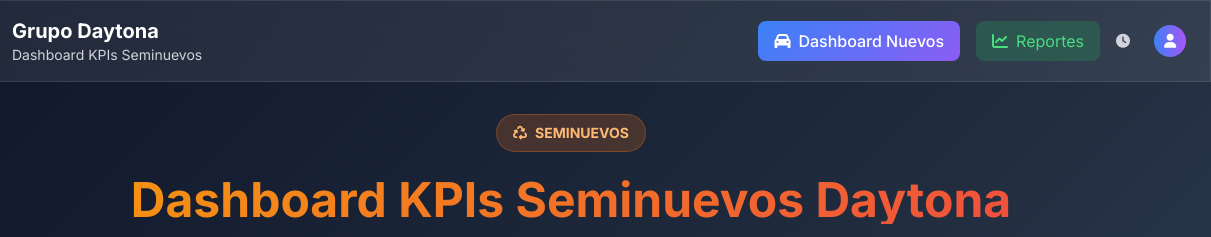
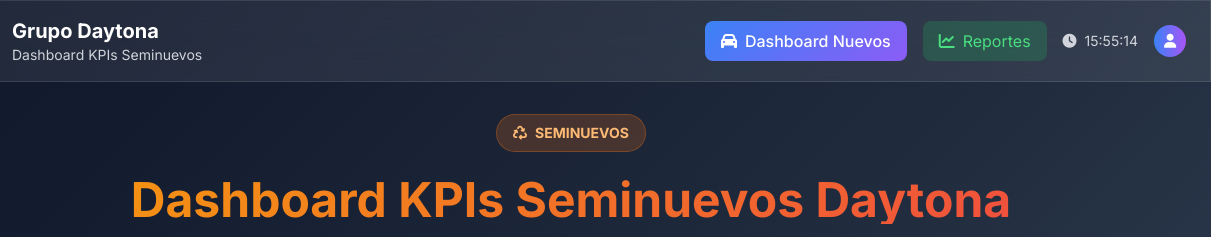
Before and after one commit to flozanol/daytona-seminuevos-kpis, a website: page index.html in a window 1280 px wide. Shown: the top 237 px of the page, 69-1280 px from the left. Drawn offline with nearby package versions, Linux system fonts and the light colour scheme.

Commit message:
Update index.html

```diff
--- a/index.html
+++ b/index.html
@@ -577,4 +577,23 @@
             const timeString = now.toLocaleTimeString('es-ES', {
                 hour: '2-digit',
                 minute: '2-digit',
-                second:
+                second: '2-digit'
+            });
+            const clockElement = document.getElementById('currentTime');
+            if (clockElement) {
+                clockElement.textContent = timeString;
+            }
+        }
+
+        // Inicialización
+        setInterval(updateClock, 1000);
+        updateClock();
+
+        document.addEventListener('DOMContentLoaded', function() {
+            console.log("✅ DOM cargado - Dashboard inicializado");
+        });
+
+        console.log("📜 Script cargado completamente");
+    </script>
+</body>
+</html>
```
